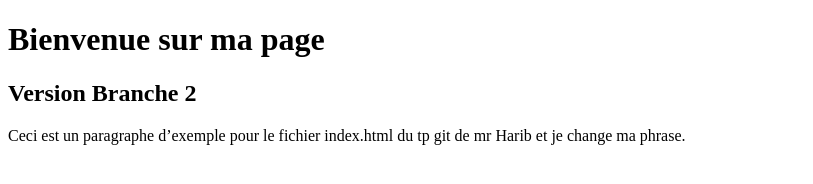
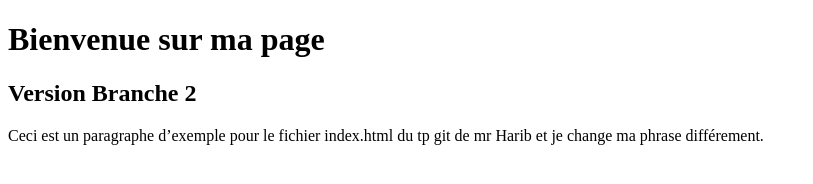
Before and after one commit to msldz/hello-github-web, a plain HTML site: page index.html in a window 1280 px wide. Shown: the whole page, without its empty margins (0-813 px from the left). Drawn offline with Linux system fonts and the light colour scheme.

Commit message:
Update example paragraph text in index.html

```diff
--- a/index.html
+++ b/index.html
@@ -8,6 +8,6 @@
 <body>
     <h1>Bienvenue sur ma page</h1>
     <h2>Version Branche 2</h2>
-    <p>Ceci est un paragraphe d’exemple pour le fichier index.html du tp git de mr Harib et je change ma phrase.</p>
+    <p>Ceci est un paragraphe d’exemple pour le fichier index.html du tp git de mr Harib et je change ma phrase différement.</p>
 </body>
 </html>
```
